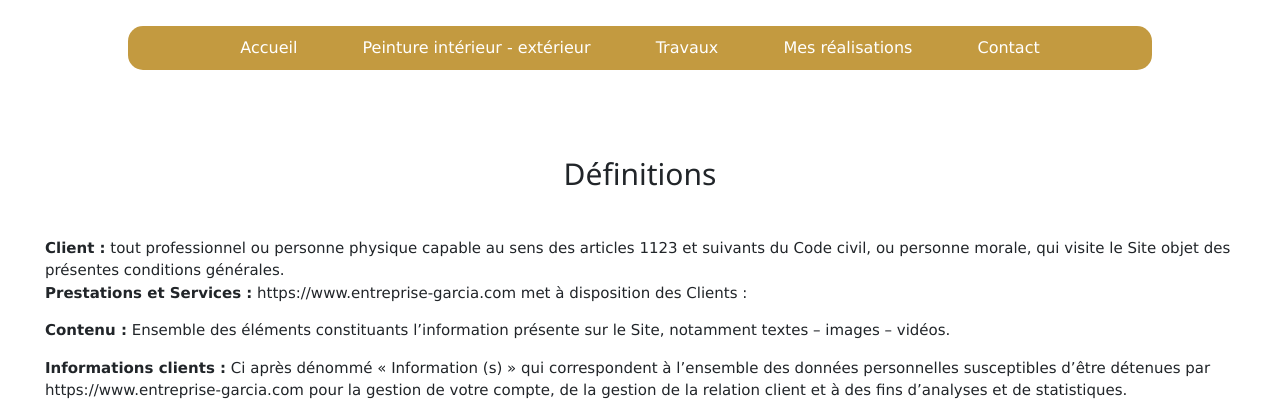
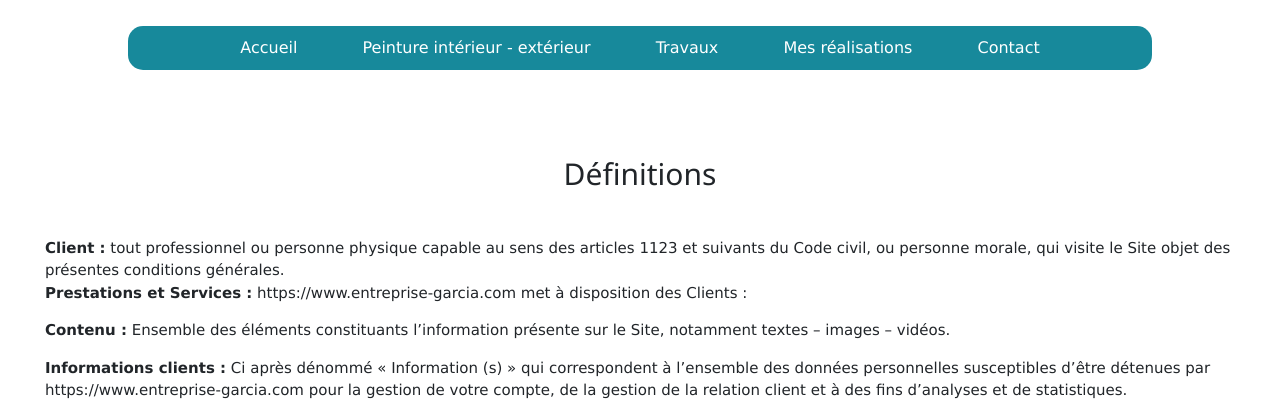
Before and after one commit to GomezGuillaume/Entreprise-Garcia, a Symfony app: template templates/Pages/cgu-ml.html.twig in a window 1280 px wide. Shown: the top 417 px of the page. Run offline with Twig, Linux system fonts and the light colour scheme; the template is opened without the code that fills it, so the values that code supplies are empty; some libraries are stand-ins or nearby versions.

Commit message:
modify content

```diff
--- a/public/css/style.scss
+++ b/public/css/style.scss
@@ -35,7 +35,7 @@ nav {
 }
 
 nav ul{
-  background-color: rgb(175 121 1 / 0.75);
+  background-color: rgb(0 126 146 / 91%);
   padding: 1%;
   border-radius: 15px;
 }
@@ -61,7 +61,7 @@ li:hover {
 
 ul li a {
   &:hover {
-    color: #548687;
+    color: #000;
     text-decoration: none;
   }
 }
--- a/public/style.css
+++ b/public/style.css
@@ -313,7 +313,7 @@ nav {
 }
 
 nav ul {
-  background-color: rgba(175, 121, 1, 0.75);
+  background-color: rgba(0, 126, 146, 0.91);
   padding: 1%;
   border-radius: 15px;
 }
@@ -337,7 +337,7 @@ li:hover {
 }
 
 ul li a:hover {
-  color: #548687;
+  color: #000;
   text-decoration: none;
 }
 
```
